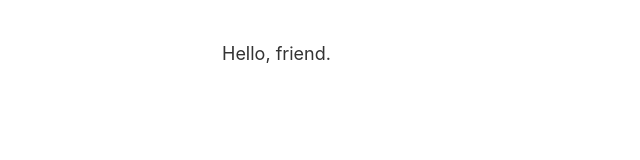
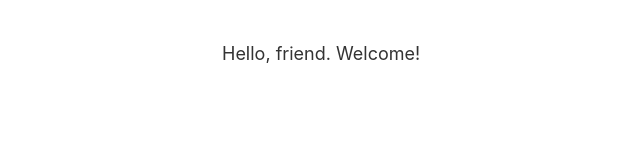
Before and after one commit to zairja/netlify-site, a plain HTML site: page index.html in a window 1280 px wide. Shown: the whole page, without its empty margins (93-733 px from the left). Drawn offline with Linux system fonts and the light colour scheme.

Commit message:
Added text.

```diff
--- a/index.html
+++ b/index.html
@@ -6,6 +6,6 @@
 		<link rel="stylesheet" href="site.css">
     </head>
     <body>
-        Hello, friend.
+        Hello, friend. Welcome!
     </body>
 </html>
```
